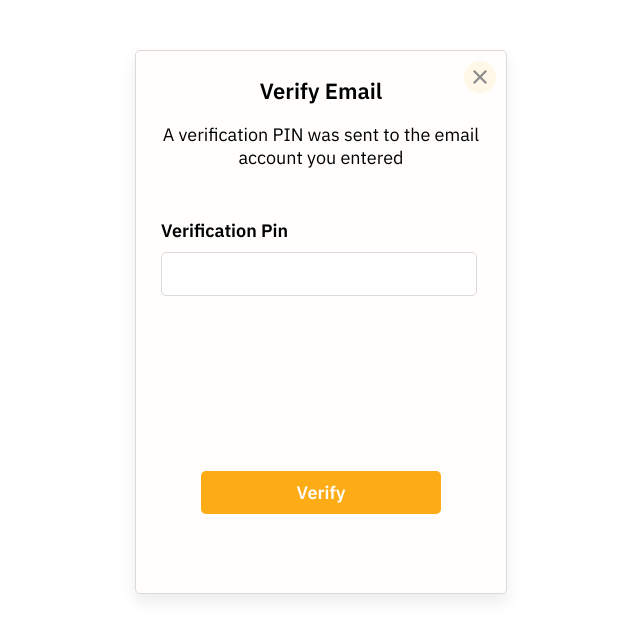
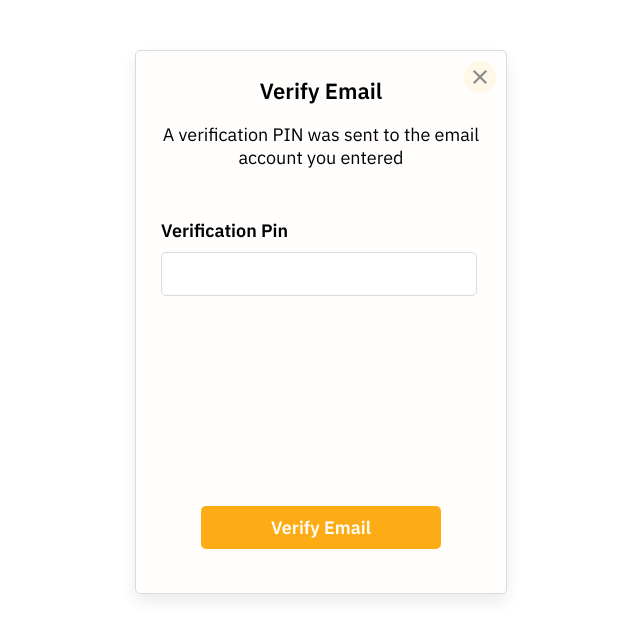
Before and after one commit to glitex-interns-june-2023/haba-pay, a React (Create React App) app: page /verify-email in a window 1280 px wide. Shown: the top 638 px of the page, without its empty margins (400-1040 px from the left). Built offline with nearby package versions, Linux system fonts and the light colour scheme.

Commit message:
feat: Implement App Login Pin page for setting up app login PIN

```diff
--- a/src/AccountManagement/AppPin.js
+++ b/src/AccountManagement/AppPin.js
@@ -1,24 +1,27 @@
 import React, { useState } from 'react';
-import { useNavigate } from 'react-router-dom';
+import { useNavigate, useLocation } from 'react-router-dom';
 import { toast } from 'react-toastify';
 import '../Styles/AppPin.css';
 import close from '../assets/close.png';
 
 const AppPin = () => {
   const navigate = useNavigate();
+  const location = useLocation();
   const [loginPin, setLoginPin] = useState('');
   const [confirmPin, setConfirmPin] = useState('');
+
+  const initialPin = location.state && location.state.initialPin;
 
   const handleButtonClick = () => {
     navigate('/abort');
   };
 
   const handleCreatePin = () => {
-    if (loginPin === confirmPin) {
+    if (loginPin === confirmPin && loginPin === initialPin) {
       toast.success('Account was created successfully');
       navigate('/home');
     } else {
-      toast.error('PINs do not match. Please try again.');
+      toast.error('PINs do not match or do not match the initial PIN. Please try again.');
     }
   };
 
--- a/src/AccountManagement/VerifyEmail.js
+++ b/src/AccountManagement/VerifyEmail.js
@@ -1,23 +1,29 @@
 import React, { useState } from 'react';
 import { useNavigate } from 'react-router-dom';
+import axios from 'axios';
 import '../Styles/VerifyEmail.css';
 import close from '../assets/close.png';
 
 function EmailVerification() {
   const navigate = useNavigate();
-  const [pin, setPin] = useState('');
+  const [email, setEmail] = useState('');
 
   const handleButtonClick = () => {
     navigate('/abort');
   };
 
-  const handlePinChange = (event) => {
-    setPin(event.target.value);
+
+  const handleVerifyEmail = () => {
+    axios
+      .post('https://habaapi.glitexsolutions.co.ke/api/v1/verifications/pin/verify', { email })
+      .then((response) => {
+        console.log('Email Verified:', response.data);
+      })
+      .catch((error) => {
+        console.error('Error verifying email:', error);
+      });
   };
 
-  const handleVerifyClick = () => {
-
-  };
 
   return (
     <div className="verify-email">
@@ -32,15 +38,15 @@ function EmailVerification() {
         <p>A verification PIN was sent to the email account you entered</p>
       </div>
       <form>
-      <label htmlFor="pin">Verification Pin</label>
-      <input
-        type="text"
-        id="pin"
-        value={pin}
-        onChange={handlePinChange}
-      />
+        <label htmlFor="pin">Verification Pin</label>
+        <input
+          type="email"
+          id="email"
+          value={email}
+          onChange={(e) => setEmail(e.target.value)}
+        />
+        <button onClick={handleVerifyEmail}>Verify Email</button>
       </form>
-      <button onClick={handleVerifyClick}>Verify</button>
     </div>
   );
 }
--- a/src/AccountManagement/VerifyNumber.js
+++ b/src/AccountManagement/VerifyNumber.js
@@ -1,5 +1,6 @@
 import React, { useState } from 'react';
 import { useNavigate } from 'react-router-dom';
+import axios from 'axios';
 import '../Styles/VerifyNumber.css';
 import close from '../assets/close.png';
 
@@ -15,45 +16,18 @@ function NumberVerification() {
     setOtp(event.target.value);
   };
 
-  const handleVerifyClick = async () => {
-    try {
-      const response = await fetch('https://habaapi.glitexsolutions.co.ke/api/google/verify-otp/', {
-        method: 'POST',
-        headers: {
-          'Content-Type': 'application/json',
-        },
-        body: JSON.stringify({ otp }),
+  const handleVerifyNumber = () => {
+    axios
+      .post('https://habaapi.glitexsolutions.co.ke/api/v1/verifications/otp/verify', { otp })
+      .then((response) => {
+        console.log('Number Verified:', response.data);
+      })
+      .catch((error) => {
+        console.error('Error verifying number:', error);
       });
-
-      if (response.ok) {
-        console.log('Number verification successful!');
-      } else {
-        console.log('Failed to verify number.');
-      }
-    } catch (error) {
-      console.error('An error occurred while verifying the number:', error);
-    }
   };
 
-  const handleResendOtp = async () => {
-    try {
-      const response = await fetch('https://habaapi.glitexsolutions.co.ke/api/google/update-phone-number/', {
-        method: 'POST',
-        headers: {
-          'Content-Type': 'application/json',
-        },
-        body: JSON.stringify({ phoneNumber: 'USER_PHONE_NUMBER' }),
-      });
 
-      if (response.ok) {
-        console.log('OTP sent successfully!');
-      } else {
-        console.log('Failed to send OTP.');
-      }
-    } catch (error) {
-      console.error('An error occurred while sending the OTP:', error);
-    }
-  };
 
   return (
     <div className="verify-number">
@@ -75,8 +49,7 @@ function NumberVerification() {
         value={otp}
         onChange={handleOtpChange}
       />
-      <button onClick={handleVerifyClick}>Verify</button>
-      <button onClick={handleResendOtp}>Resend OTP</button>
+      <button onClick={handleVerifyNumber}>Verify Number</button>
     </div>
   );
 }
--- a/src/Styles/AppPin.css
+++ b/src/Styles/AppPin.css
@@ -54,7 +54,7 @@
     justify-content: center;
     align-items: center;
     gap: 10px;
-    margin-top: 90px;
+    margin-top: 120px;
     margin-left: 65px;
     border-radius: 5px;
     background-color: #FDAC15;
--- a/src/Styles/VerifyEmail.css
+++ b/src/Styles/VerifyEmail.css
@@ -52,8 +52,8 @@
     padding: 10px;
     justify-content: center;
     align-items: center;
+    margin-top: 210px;
     gap: 10px;
-    margin-top: 175px;
     margin-left: 65px;
     border-radius: 5px;
     background-color: #FDAC15;
--- a/src/Styles/VerifyNumber.css
+++ b/src/Styles/VerifyNumber.css
@@ -53,7 +53,7 @@
     justify-content: center;
     align-items: center;
     gap: 10px;
-    margin-top: 175px;
+    margin-top: 210px;
     margin-left: 65px;
     border-radius: 5px;
     background-color: #FDAC15;
```
